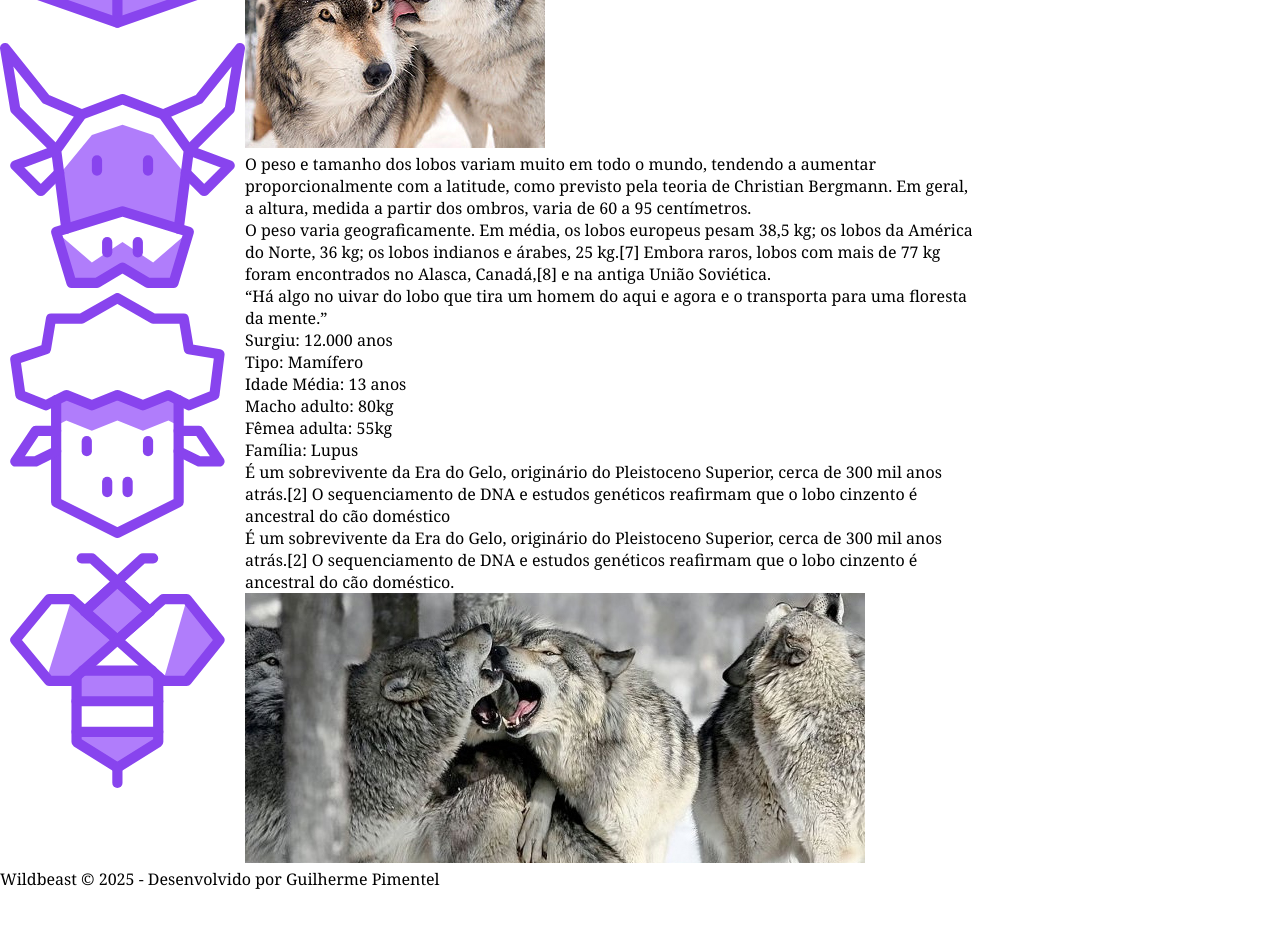
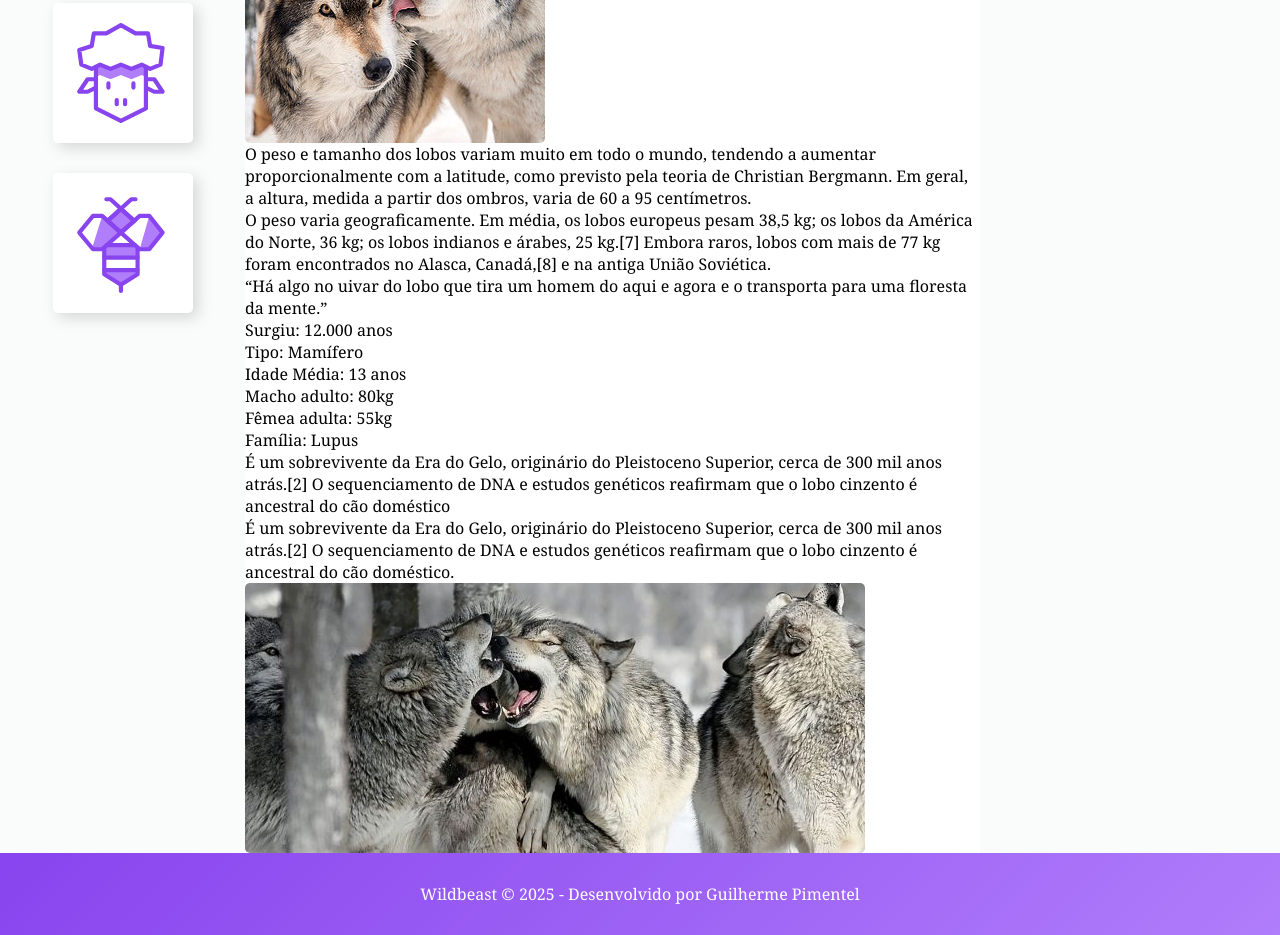
Before and after one commit to Pimentazx/wildbeast, a plain HTML site: page index.html in a window 1280 px wide. Shown: the part 811-1746 px from the top of the page. Before the commit the page ends 1701 px from the top, so only its background shows below. Drawn offline with Linux system fonts and the light colour scheme; a web font is replaced by a local one.

Commit message:
Enhance CSS styles for sidenav, content, anuncios, and footer sections

```diff
--- a/css/styles.css
+++ b/css/styles.css
@@ -17,6 +17,8 @@ a {
 
 img {
     max-width:100% ;
+    display: block;
+    border-radius: 5px;
 }
 
 /* GRID GERAL */
@@ -68,22 +70,56 @@ img {
     margin-left: 30px;
 }
 
-
-
-
+/* SIDENAV */
 
 .sidenav {
     grid-area: sidenav;
+    background: #fafcfb;
+    padding: 30px;
 }
+
+.sidenav li a {
+    display: block;
+    min-width: 60px;
+    max-width: 100px;
+    margin: 0 auto 30px auto;
+    background: white;
+    padding: 20px;
+    border-radius: 5px;
+    box-shadow: 5px 5px 15px 0px rgba(4, 4, 4, 0.15);
+    transition: .1s ease-out;
+}
+
+.sidenav li a:hover {
+    background: #B07dfb;
+}
+
+/* CONTENT */
 
 .content {
     grid-area: content;
 }
 
+/* ANUNCIOS */
+
 .anuncios {
     grid-area: anuncios;
+    background: #fafcfb;
+    display: grid;
+    align-content: start;
+    padding: 30px;
+    grid-gap: 30px;
 }
+
+/* FOOTER */
 
 .footer {
     grid-area: footer;
+    background: linear-gradient(135deg, #8844ee, #B07dfb);
 }
+
+.footer p {
+    color: white;
+    padding: 30px;
+    text-align: center;
+}
```
